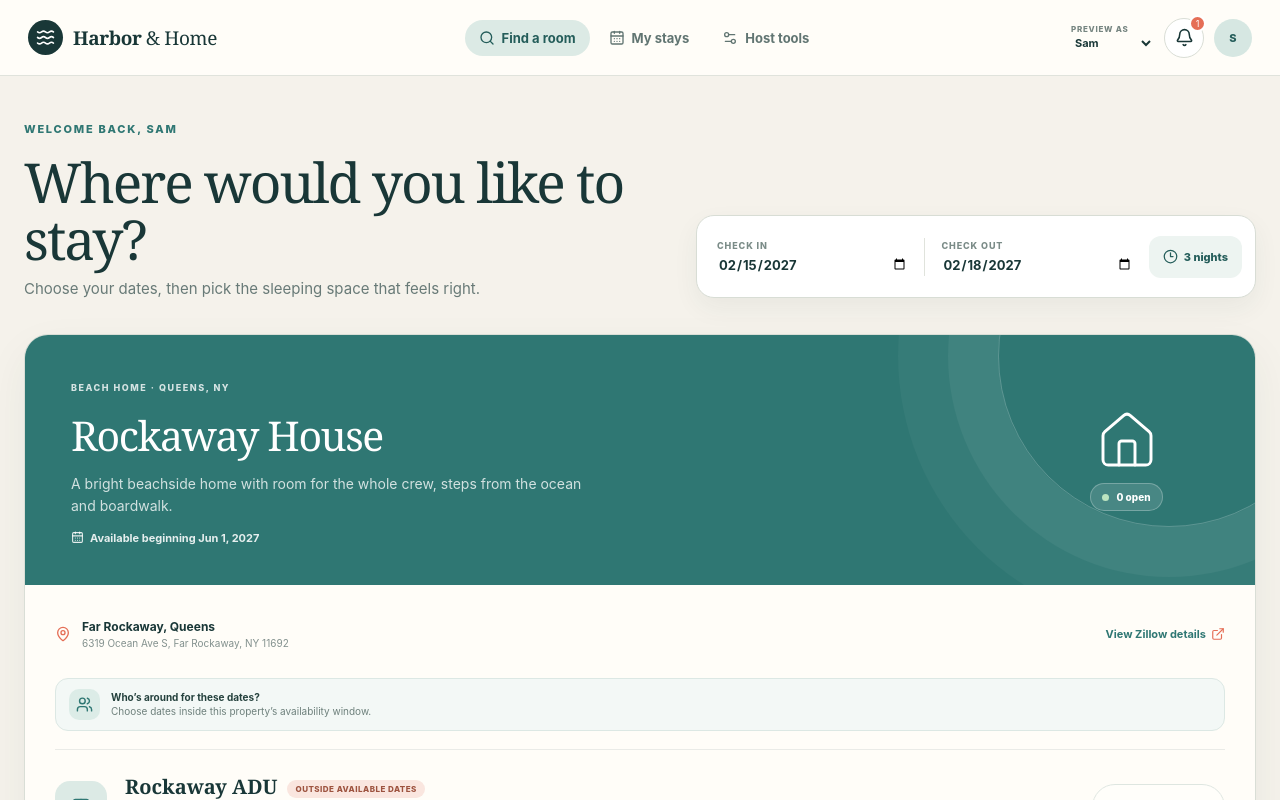
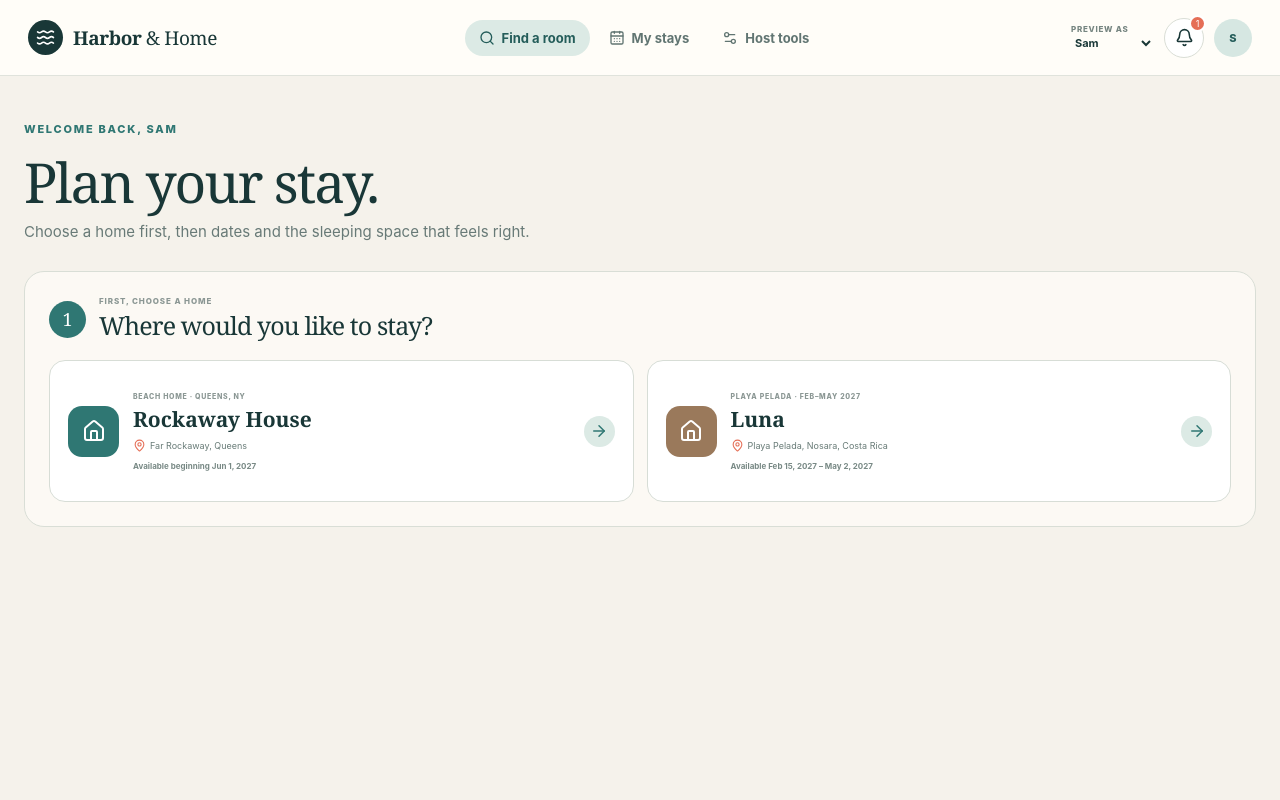
Before and after one commit to SGJIII/harbor_home, a React (Vite) app: page / in a window 1280 px wide. Both pictures are taken after a click on the button "Sign in with email". Shown: the top 800 px of the page. Built offline with nearby package versions, Linux system fonts and the light colour scheme.

Commit message:
Make booking property first

```diff
--- a/src/App.tsx
+++ b/src/App.tsx
@@ -60,6 +60,7 @@ import {
   rangesOverlap,
   reservedRoomCount,
   roomConflicts,
+  suggestedStayRange,
   validateStayRange,
 } from "./lib/bookingRules";
 import { apiRequest } from "./lib/api";
@@ -269,13 +270,13 @@ function AppShell({ children }: { children: ReactNode }) {
   );
 }
 
-function DateSearch({ checkIn, checkOut, onChange }: { checkIn: string; checkOut: string; onChange: (field: "checkIn" | "checkOut", value: string) => void }) {
+function DateSearch({ checkIn, checkOut, minDate, maxDate, onChange }: { checkIn: string; checkOut: string; minDate?: string; maxDate?: string | null; onChange: (field: "checkIn" | "checkOut", value: string) => void }) {
   const nights = checkIn && checkOut ? nightsBetween(checkIn, checkOut) : 0;
   return (
     <div className="date-search">
-      <label><span>Check in</span><input type="date" value={checkIn} onChange={(event) => onChange("checkIn", event.target.value)} /></label>
+      <label><span>Check in</span><input type="date" value={checkIn} min={minDate} max={maxDate ?? undefined} onChange={(event) => onChange("checkIn", event.target.value)} /></label>
       <div className="date-divider" />
-      <label><span>Check out</span><input type="date" value={checkOut} min={checkIn} onChange={(event) => onChange("checkOut", event.target.value)} /></label>
+      <label><span>Check out</span><input type="date" value={checkOut} min={checkIn || minDate} max={maxDate ?? undefined} onChange={(event) => onChange("checkOut", event.target.value)} /></label>
       <span className={`night-count ${nights > 7 ? "night-error" : ""}`}><Clock3 size={15} /> {nights > 0 ? `${nights} night${nights === 1 ? "" : "s"}` : "Choose dates"}</span>
     </div>
   );
@@ -389,30 +390,21 @@ function BookingModal({ room, property, range, onClose }: { room: Room; property
 
 function BookingPage() {
   const { state, currentUser } = useApp();
-  const [range, setRange] = useState(() => {
-    const firstWindow = state.properties
-      .filter((property) => property.status === "active" && property.availableFrom)
-      .map((property) => property.availableFrom as string)
-      .sort()[0];
-    if (!firstWindow) return demoWeekend;
-    const checkout = new Date(`${firstWindow}T12:00:00`);
-    checkout.setDate(checkout.getDate() + 3);
-    return { checkIn: firstWindow, checkOut: checkout.toISOString().slice(0, 10) };
-  });
+  const [range, setRange] = useState(demoWeekend);
+  const [selectedPropertyId, setSelectedPropertyId] = useState("");
   const [selected, setSelected] = useState<{ room: Room; property: Property } | null>(null);
   const activeProperties = state.properties.filter((property) => property.status === "active");
-  const error = validateStayRange(range);
+  const property = activeProperties.find((item) => item.id === selectedPropertyId);
+  const now = new Date();
+  const today = new Date(now.getTime() - now.getTimezoneOffset() * 60_000).toISOString().slice(0, 10);
+  const selectProperty = (choice: Property) => {
+    setSelectedPropertyId(choice.id);
+    setRange(suggestedStayRange(choice, today));
+    setSelected(null);
+  };
+  const error = property ? validateStayRange(range) : null;
 
-  return (
-    <AppShell>
-      <div className="page-heading booking-heading">
-        <div><p className="eyebrow">WELCOME BACK, {currentUser.name.split(" ")[0].toUpperCase()}</p><h1>Where would you like to stay?</h1><p>Choose your dates, then pick the sleeping space that feels right.</p></div>
-        <DateSearch checkIn={range.checkIn} checkOut={range.checkOut} onChange={(field, value) => setRange((current) => ({ ...current, [field]: value }))} />
-      </div>
-      {error && <div className="inline-alert"><CircleAlert size={18} /> {error}</div>}
-
-      <div className="property-stack">
-        {activeProperties.map((property) => {
+  const propertyPanel = property ? (() => {
     const rooms = state.rooms.filter((room) => property.roomIds.includes(room.id));
     const outsideWindow = propertyAvailabilityError(property, range);
     const availabilityLabel = formatAvailabilityWindow(property);
@@ -423,8 +415,7 @@ function BookingPage() {
     const gatheringRooms = gatheringRoomIds.size;
     const blocked = isProfileBlocked(currentUser, property.id, range, state.blocks);
     const openCount = outsideWindow || blocked ? 0 : rooms.filter((room) => room.status === "active" && room.capacity !== null && roomConflicts(room.id, range, state.bookings).length === 0 && !gatheringRoomIds.has(room.id)).length;
-          return (
-            <section className="property-panel" key={property.id}>
+    return <section className="property-panel">
       <div className={`property-cover cover-${property.accent}`}>
         <div className="cover-copy"><span>{property.eyebrow}</span><h2>{property.name}</h2><p>{property.summary}</p>{availabilityLabel && <small><CalendarDays size={13} /> {availabilityLabel}</small>}</div>
         <div className="cover-house"><House size={64} strokeWidth={1.1} /><span><i /> {openCount} open</span></div>
@@ -444,10 +435,33 @@ function BookingPage() {
           {rooms.map((room) => <RoomCard key={room.id} room={room} property={property} range={range} onBook={(chosen) => setSelected({ room: chosen, property })} />)}
         </div>
       </div>
+    </section>;
+  })() : null;
+
+  return (
+    <AppShell>
+      <div className="page-heading booking-heading booking-intro">
+        <div><p className="eyebrow">WELCOME BACK, {currentUser.name.split(" ")[0].toUpperCase()}</p><h1>Plan your stay.</h1><p>Choose a home first, then dates and the sleeping space that feels right.</p></div>
+      </div>
+      <section className="booking-step property-choice-step" aria-labelledby="property-step-title">
+        <div className="booking-step-heading"><span>1</span><div><small>First, choose a home</small><h2 id="property-step-title">Where would you like to stay?</h2></div></div>
+        <div className="property-choice-grid">{activeProperties.map((choice) => {
+          const active = choice.id === selectedPropertyId;
+          return <button type="button" key={choice.id} aria-pressed={active} className={`property-choice choice-${choice.accent} ${active ? "selected" : ""}`} onClick={() => selectProperty(choice)}>
+            <span className="property-choice-icon"><House size={24} /></span><span className="property-choice-copy"><small>{choice.eyebrow}</small><strong>{choice.name}</strong><span><MapPin size={13} /> {choice.generalLocation}</span><em>{formatAvailabilityWindow(choice) ?? "Dates available year-round"}</em></span><span className="property-choice-action">{active ? <Check size={18} /> : <ArrowRight size={18} />}</span>
+          </button>;
+        })}</div>
       </section>
-          );
-        })}
-      </div>
+
+      {property && <>
+        <section className="booking-step date-choice-step" aria-labelledby="date-step-title">
+          <div className="booking-step-heading"><span>2</span><div><small>Next, choose dates</small><h2 id="date-step-title">When are you coming to {property.name}?</h2></div></div>
+          <DateSearch checkIn={range.checkIn} checkOut={range.checkOut} minDate={property.availableFrom && property.availableFrom > today ? property.availableFrom : today} maxDate={property.availableUntil} onChange={(field, value) => setRange((current) => ({ ...current, [field]: value }))} />
+        </section>
+        {error && <div className="inline-alert booking-flow-alert"><CircleAlert size={18} /> {error}</div>}
+        <div className="booking-step-heading room-step-heading"><span>3</span><div><small>Finally, choose a room</small><h2>Where would you like to sleep?</h2></div></div>
+        <div className="property-stack">{propertyPanel}</div>
+      </>}
       {selected && <BookingModal room={selected.room} property={selected.property} range={range} onClose={() => setSelected(null)} />}
     </AppShell>
   );
--- a/src/lib/bookingRules.ts
+++ b/src/lib/bookingRules.ts
@@ -52,6 +52,19 @@ export function propertyAvailabilityError(
   const outsideEnd = Boolean(property.availableUntil && range.checkOut > property.availableUntil);
   if (!outsideStart && !outsideEnd) return null;
   return `${formatAvailabilityWindow(property) ?? "This property is not available for those dates"}.`;
+}
+
+export function suggestedStayRange(
+  property: Pick<Property, "availableFrom" | "availableUntil">,
+  today: string,
+  preferredNights = 3,
+): DateRange {
+  const checkIn = property.availableFrom && property.availableFrom > today ? property.availableFrom : today;
+  const preferredCheckout = new Date(dateOnly(checkIn) + preferredNights * dayMs).toISOString().slice(0, 10);
+  const checkOut = property.availableUntil && preferredCheckout > property.availableUntil
+    ? property.availableUntil
+    : preferredCheckout;
+  return { checkIn, checkOut };
 }
 
 export function contiguousStayLength(existing: Booking[], next: DateRange): number {
--- a/src/styles.css
+++ b/src/styles.css
@@ -129,6 +129,28 @@ button:focus-visible, a:focus-visible, input:focus-visible, select:focus-visible
 .page-heading h1, .admin-header h1 { font-family: Georgia, serif; color: var(--ink); font-size: clamp(38px, 4.3vw, 59px); line-height: 1.04; font-weight: 500; margin-bottom: 12px; }
 .page-heading p:not(.eyebrow), .admin-header p:not(.eyebrow) { color: #687a77; font-size: 15px; margin-bottom: 0; }
 .booking-heading { align-items: end; }
+.booking-intro { margin-bottom: 30px; }
+.booking-step { margin-bottom: 28px; padding: 24px; border: 1px solid #d9ded6; border-radius: 20px; background: rgba(255,253,248,.72); }
+.booking-step-heading { display: flex; align-items: center; gap: 13px; margin-bottom: 18px; }
+.booking-step-heading > span { width: 37px; height: 37px; display: grid; place-items: center; flex: 0 0 auto; border-radius: 50%; color: #fff; background: var(--sea); font-family: Georgia,serif; font-size: 18px; }
+.booking-step-heading > div { display: flex; flex-direction: column; gap: 2px; }
+.booking-step-heading small { color: #8b9794; font-size: 8px; font-weight: 850; letter-spacing: .11em; text-transform: uppercase; }
+.booking-step-heading h2 { margin: 0; font-family: Georgia,serif; font-size: 25px; font-weight: 500; }
+.property-choice-grid { display: grid; grid-template-columns: repeat(2,minmax(0,1fr)); gap: 13px; }
+.property-choice { min-height: 142px; padding: 18px; border: 1px solid #d7ddd6; border-radius: 16px; color: var(--ink); background: #fff; display: grid; grid-template-columns: auto 1fr auto; align-items: center; gap: 14px; text-align: left; transition: border-color .18s ease, box-shadow .18s ease, transform .18s ease; }
+.property-choice:hover { transform: translateY(-1px); border-color: #acc9c1; box-shadow: 0 12px 28px rgba(39,70,65,.08); }
+.property-choice.selected { border-color: var(--sea); box-shadow: inset 0 0 0 1px var(--sea), 0 12px 28px rgba(39,70,65,.08); background: #f7fbf9; }
+.property-choice-icon { width: 51px; height: 51px; display: grid; place-items: center; border-radius: 14px; color: #fff; }.choice-ocean .property-choice-icon { background:#2f7773; }.choice-dune .property-choice-icon { background:#9a795b; }
+.property-choice-copy { min-width: 0; display: flex; flex-direction: column; align-items: flex-start; }
+.property-choice-copy > small { color: #8b9794; font-size: 7px; font-weight: 850; letter-spacing: .1em; text-transform: uppercase; }
+.property-choice-copy > strong { margin: 4px 0 6px; font-family: Georgia,serif; font-size: 21px; }
+.property-choice-copy > span { display: flex; align-items: center; gap: 4px; color: #687b77; font-size: 9px; }.property-choice-copy > span svg { color: var(--coral); }
+.property-choice-copy > em { margin-top: 9px; color: #788985; font-size: 8px; font-style: normal; font-weight: 750; }
+.property-choice-action { width: 31px; height: 31px; display: grid; place-items: center; border-radius: 50%; color: var(--sea); background: var(--sea-pale); }
+.date-choice-step { display: grid; grid-template-columns: minmax(260px,.8fr) minmax(540px,1.2fr); align-items: center; gap: 24px; }
+.date-choice-step .booking-step-heading { margin-bottom: 0; }.date-choice-step .date-search { width: 100%; min-width: 0; box-shadow: none; }
+.booking-flow-alert { margin: -14px 0 24px; }
+.room-step-heading { margin: 34px 0 18px; }
 .date-search { min-width: 560px; min-height: 83px; padding: 12px 13px 12px 20px; border: 1px solid #d8ddd5; border-radius: 18px; background: #fff; box-shadow: 0 10px 26px rgba(38,64,60,.06); display: flex; align-items: center; gap: 16px; }
 .date-search label { display: flex; flex: 1; flex-direction: column; gap: 5px; }
 .date-search label span, .field-label > span, .rules-form label span, .party-form label span { color: #7b8c88; font-size: 9px; font-weight: 850; letter-spacing: .1em; text-transform: uppercase; }
@@ -376,6 +398,7 @@ button:focus-visible, a:focus-visible, input:focus-visible, select:focus-visible
   .hero { grid-template-columns: 1fr; padding-top: 70px; }
   .hero-copy { text-align: center; margin-inline: auto; }.hero-copy .eyebrow,.hero-actions,.trust-row { justify-content: center; }.hero-lede { margin-inline: auto; }
   .hero-scene { width: min(620px,90%); margin: 0 auto; }.booking-heading { align-items: flex-start; flex-direction: column; }.date-search { min-width: 0; width: 100%; }
+  .date-choice-step { grid-template-columns:1fr; }.date-choice-step .booking-step-heading { margin-bottom:4px; }
   .rules-form { grid-template-columns: repeat(2,1fr); }.rules-form .button { grid-column: 1 / -1; }.party-form { grid-template-columns: 2fr 1fr 1fr; }.party-form .button { grid-column: 1 / -1; }
   .metric-grid { grid-template-columns: 1fr; }.metric-grid article { min-height: 110px; }
   .host-schedule-toolbar { grid-template-columns: 1fr 1fr; }.schedule-summary { grid-column: 1 / -1; }
@@ -390,6 +413,7 @@ button:focus-visible, a:focus-visible, input:focus-visible, select:focus-visible
   .how-section { padding: 70px 0; }.how-grid { grid-template-columns: 1fr; }.how-grid article { min-height: 225px; }
   .app-header { height: 68px; padding-inline: 14px; gap: 10px; }.app-header .brand span:last-child { display: none; }.app-nav { position: absolute; left: 14px; right: 14px; top: 62px; padding: 8px; border: 1px solid var(--line); border-radius: 13px; background: #fff; box-shadow: var(--shadow); display: none; flex-direction: column; align-items: stretch; }.app-nav.nav-open { display: flex; }.menu-button { display: grid; }.demo-user { display: none; }.user-cluster { margin-left: auto; }
   .app-content { padding-top: 31px; }.page-heading h1,.admin-header h1 { font-size: 38px; }.page-heading { align-items: flex-start; flex-direction: column; }
+  .booking-step { padding:18px 15px; }.booking-step-heading { align-items:flex-start; }.booking-step-heading h2 { font-size:22px; }.property-choice-grid { grid-template-columns:1fr; }.property-choice { min-height:128px; padding:15px; }.property-choice-icon { width:45px;height:45px; }.property-choice-copy > strong { font-size:19px; }
   .date-search { padding: 11px; flex-wrap: wrap; }.date-search label { min-width: 42%; }.date-divider { display:none; }.night-count { width:100%; justify-content:center; }
   .property-cover { min-height: 240px; padding: 30px 24px; }.cover-copy h2 { font-size: 34px; }.cover-house { display:none; }.property-body { padding: 18px; }.property-meta { align-items:flex-start; flex-direction:column; gap:12px; }
   .occupancy-strip { align-items:flex-start; flex-wrap:wrap; }.occupancy-strip > div { flex-basis:calc(100% - 44px); }.occupancy-strip small { margin-left:42px; }
```
Also changed, not shown: 1 other file (tests, documents, lock files or other folders). Lines whose indentation alone changed are shown as unchanged.
